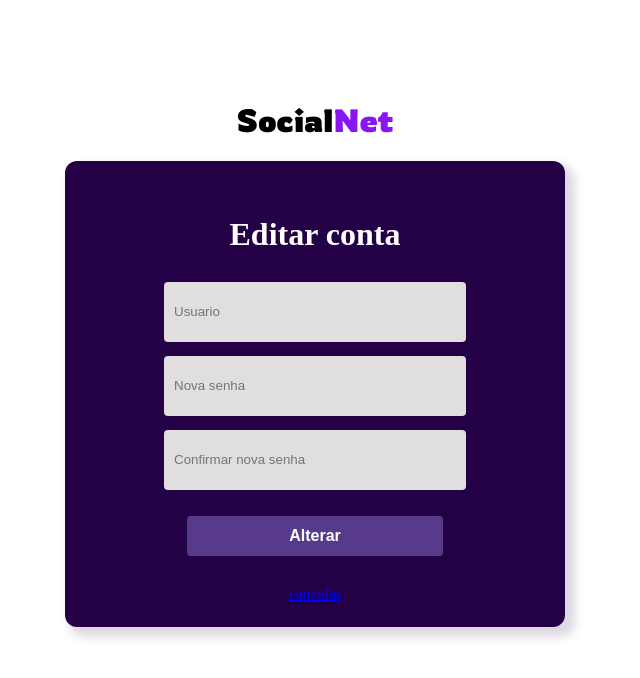
After one commit to FelipeRVNK/RedeSocial, a PHP site: page /editar-conta.php in a window 1280 px wide. The commit adds this page. Shown: the top 678 px of the page, without its empty margins (325-965 px from the left). Run offline with PHP 8.4, Linux system fonts and the light colour scheme.

Commit message:
deletar e editar perfil; apagar publicacao; correção de bugs

```diff
--- /dev/null
+++ b/css/editar-conta.css
@@ -0,0 +1,89 @@
+@import url('https://fonts.googleapis.com/css2?family=Rowdies:wght@300;400;700&display=swap');
+@import url('https://fonts.googleapis.com/css2?family=Roboto:ital,wght@0,100;0,300;0,400;0,500;0,700;0,900;1,100;1,300;1,400;1,500;1,700;1,900&display=swap');
+
+.logo {
+    text-align: center;
+    margin-top: 100px;
+    font-family: "Rowdies", sans-serif;
+    display: flex;
+    justify-content: center;
+}
+
+span{
+    color: rgb(137, 21, 245);
+}
+
+.main {
+  position: relative;
+  display: flex;
+  flex-direction: column;
+  background-color: #240046;
+  max-height: 510px;
+  max-width: 500px;
+  overflow: hidden;
+  border-radius: 12px;
+  box-shadow: 7px 7px 10px 3px #24004628;
+  margin: 0 auto;
+}
+
+.form {
+  display: flex;
+  flex-direction: column;
+  gap: 14px;
+  padding: 24px;
+}
+
+/*Login*/
+.alterar {
+  position: relative;
+  width: 350px;
+  height: 100%;
+  margin: 0 auto;
+}
+
+.alterar label {
+  margin: 10% 0 5%;
+}
+
+label {
+  color: #fff;
+  font-size: 2rem;
+  justify-content: center;
+  display: flex;
+  font-weight: bold;
+}
+
+.input {
+
+  height: 40px;
+  background: #e0dede;
+  padding: 10px;
+  border: none;
+  outline: none;
+  border-radius: 4px;
+}
+
+/*Button*/
+input[type="submit"] {
+    width: 85%;
+    height: 40px;
+    margin: 12px auto 10%;
+    margin-bottom: 15px;
+    color: #fff;
+    background: #573b8a;
+    font-size: 1rem;
+    font-weight: bold;
+    border: none;
+    border-radius: 4px;
+    cursor: pointer;
+    transition: .2s ease-in;
+  }
+
+  input[type="submit"]:hover {
+    background-color: #6d44b8;
+  }
+
+  a{
+    display: flex;
+    justify-content: center;
+  }
--- /dev/null
+++ b/editar-conta.php
@@ -0,0 +1,66 @@
+<?php
+include ('db.php');
+
+if(!isset($_SESSION)){
+    session_start();
+}
+
+if (isset ($_POST['alterar'])){
+    $id = $_SESSION['id'];
+    $usuario = $_POST['usuario'];
+    $senha = $_POST['senha'];
+    $confirm_senha = $_POST['confirm-senha'];
+
+    if($senha != $confirm_senha){
+        echo"as senhas não coincidem";
+    }
+    else{
+        $validacao_usuario = $banco -> query("SELECT usuario FROM usuarios WHERE usuario='$usuario'") or die("falha na execução do codigo");
+        $fazer_validacao_usuario = mysqli_num_rows($validacao_usuario);
+        if($fazer_validacao_usuario >=1 or empty($usuario)){
+            echo'<h3>Este usuario já está sendo utilizado ou está vazio</h3>';
+        }
+        else{
+
+            $query = "UPDATE `usuarios` SET `usuario` = '$usuario', `senha` = '$senha' WHERE `id` = '$id'";
+            $data = $banco -> query($query) or die ("falha na execução do codigo");
+            if($data){
+                header("Location: painel.php");
+            }
+            else{
+                echo'<h3>Erro ao alterar dados</h3>';
+            }
+        }
+    }
+}
+?>
+<!DOCTYPE html>
+<html lang="en">
+
+<head>
+    <meta charset="UTF-8">
+    <meta name="viewport" content="width=device-width, initial-scale=1.0">
+    <title>Document</title>
+    <link rel="stylesheet" href="./css/editar-conta.css">
+</head>
+
+<body>
+    <h1 class="logo">Social <span>Net</span></h1>
+    <div class="main">
+        <div class="alterar">
+            <form class="form" method="POST">
+                <label for="">Editar conta</label>
+                <input class="input" type="text" name="usuario" placeholder="Usuario" required="">
+                <input class="input" type="password" name="senha" placeholder="Nova senha" required="">
+                <input class="input" type="password" name="confirm-senha" placeholder="Confirmar nova senha"
+                    required="">
+                <input type="submit" value="Alterar" name="alterar">
+                <a href="perfil.php">cancelar</a>
+            </form>
+        </div>
+    </div>
+
+
+</body>
+
+</html>
```
Also changed, not shown: deletar-conta.php (deleted, +0 -19 lines), perfil.php (+19 -2 lines), upload/C3DE1CDE-0B4D-45F3-B0DF-B021B2FC8156.jpeg (added), upload/IMG_2642.jpeg (added).
